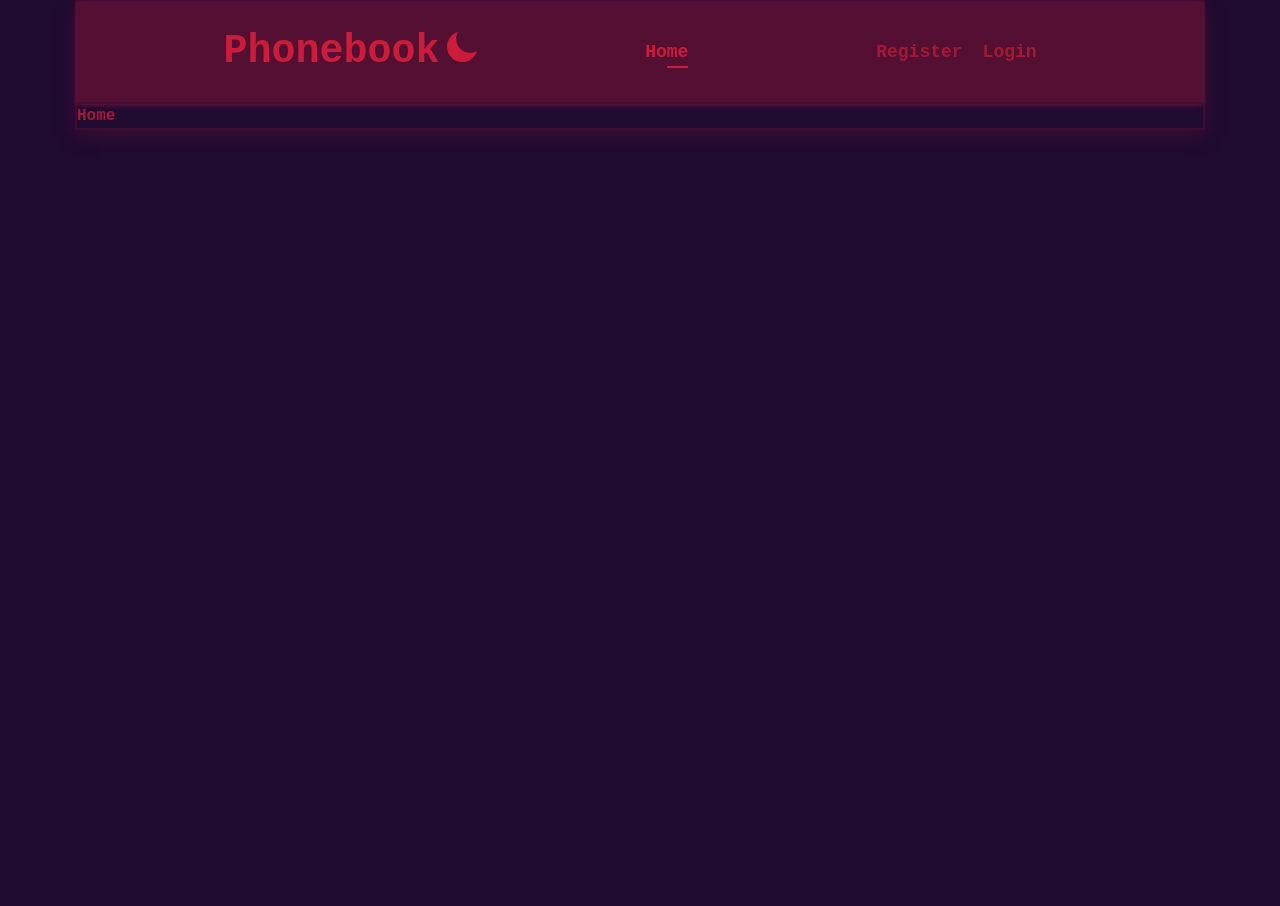
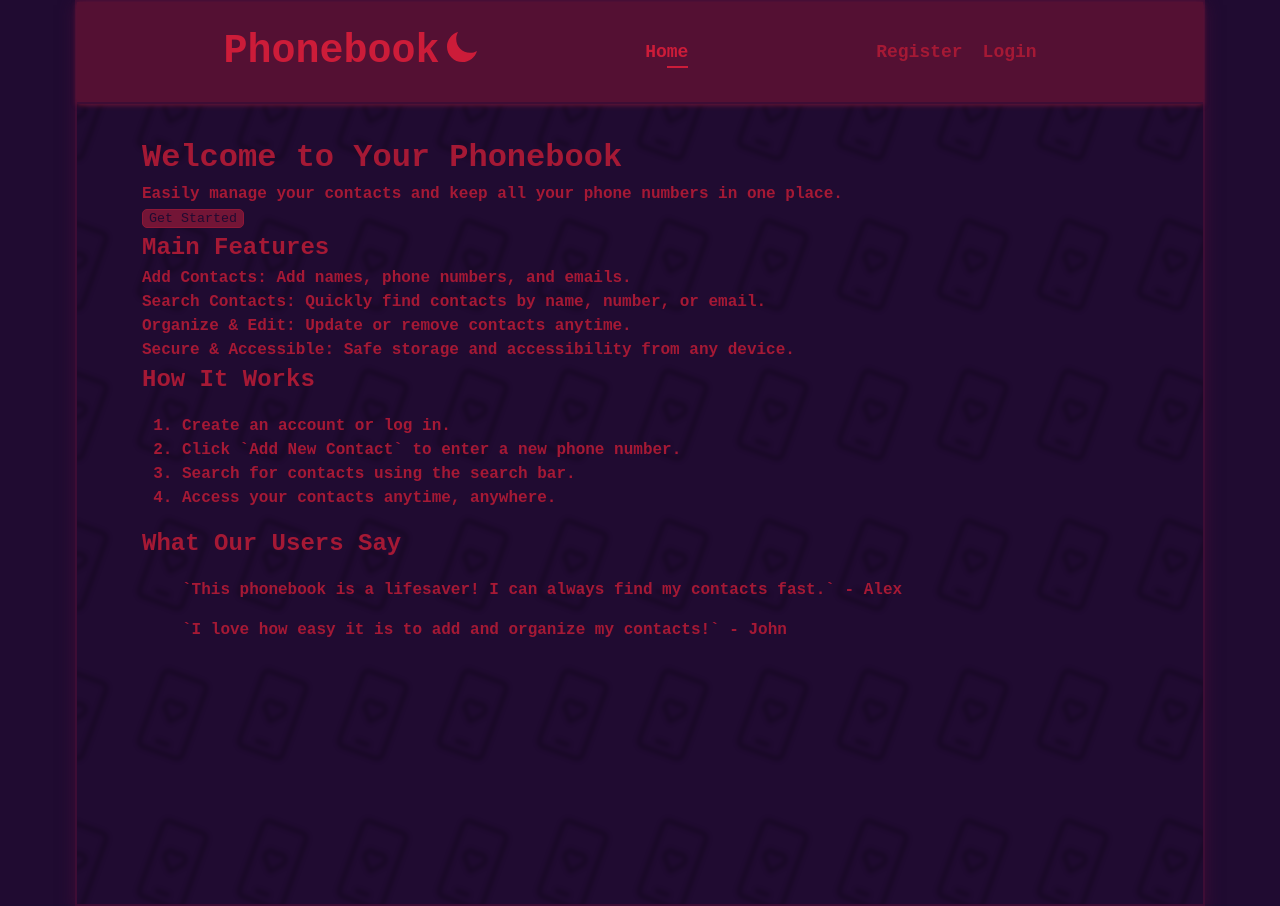
Before and after one commit to nikilandgello/goit-react-hw-08, a React (Vite) app: page / in a window 1280 px wide. Before the commit the page ends 800 px from the top, so only its background shows below. Built offline with nearby package versions, Linux system fonts and the light colour scheme; no server answers.

Commit message:
navigate registration, styles NotFoundPage

```diff
--- a/src/components/LoginForm/LoginForm.jsx
+++ b/src/components/LoginForm/LoginForm.jsx
@@ -32,7 +32,7 @@ const LoginForm = () => {
       .unwrap()
       .then(res => {
         toast.success(`Welcome, ${res.user.name}`);
-        navigate('/', { replace: true });
+        navigate('/contacts', { replace: true });
       })
       .catch(() => {
         toast.error('Invalid data');
--- a/src/components/RegisterForm/RegisterForm.jsx
+++ b/src/components/RegisterForm/RegisterForm.jsx
@@ -4,10 +4,12 @@ import css from './RegisterForm.module.css';
 import FieldBase from '../FieldBase/FieldBase';
 import { useDispatch } from 'react-redux';
 import { register } from '../../redux/auth/operations';
-import { Link } from 'react-router-dom';
+import { Link, useNavigate } from 'react-router-dom';
+import toast from 'react-hot-toast';
 
 const RegisterForm = () => {
   const dispatch = useDispatch();
+  const navigate = useNavigate();
   const initialValues = {
     name: '',
     email: '',
@@ -31,7 +33,15 @@ const RegisterForm = () => {
   });
 
   const onSubmit = (values, actions) => {
-    dispatch(register(values));
+    dispatch(register(values))
+      .unwrap()
+      .then(res => {
+        toast.success(`Welcome, ${res.user.name}`);
+        navigate('/contacts', { replace: true });
+      })
+      .catch(() => {
+        toast.error('Invalid data');
+      });
     actions.resetForm();
   };
   return (
--- a/src/components/UserMenu/UserMenu.module.css
+++ b/src/components/UserMenu/UserMenu.module.css
@@ -1,5 +1,4 @@
 .logoutBtn {
   font-size: 18px;
   padding: 5px 10px;
-  color: var(--);
 }
--- a/src/pages/HomePage/HomePage.jsx
+++ b/src/pages/HomePage/HomePage.jsx
@@ -1,5 +1,58 @@
+import clsx from 'clsx';
+import css from './HomePage.module.css';
+
 const HomePage = () => {
-  return <div>Home</div>;
+  return (
+    <div className={clsx('container', 'background')}>
+      <h1>Welcome to Your Phonebook</h1>
+      <p>
+        Easily manage your contacts and keep all your phone numbers in one
+        place.
+      </p>
+      <button>Get Started</button>
+
+      <section id="features">
+        <h2>Main Features</h2>
+        <ul>
+          <li>
+            <strong>Add Contacts:</strong> Add names, phone numbers, and emails.
+          </li>
+          <li>
+            <strong>Search Contacts:</strong> Quickly find contacts by name,
+            number, or email.
+          </li>
+          <li>
+            <strong>Organize & Edit:</strong> Update or remove contacts anytime.
+          </li>
+          <li>
+            <strong>Secure & Accessible:</strong> Safe storage and accessibility
+            from any device.
+          </li>
+        </ul>
+      </section>
+
+      <section id="how-it-works">
+        <h2>How It Works</h2>
+        <ol>
+          <li>Create an account or log in.</li>
+          <li>Click `Add New Contact` to enter a new phone number.</li>
+          <li>Search for contacts using the search bar.</li>
+          <li>Access your contacts anytime, anywhere.</li>
+        </ol>
+      </section>
+
+      <section id="testimonials">
+        <h2>What Our Users Say</h2>
+        <blockquote>
+          `This phonebook is a lifesaver! I can always find my contacts fast.` -
+          Alex
+        </blockquote>
+        <blockquote>
+          `I love how easy it is to add and organize my contacts!` - John
+        </blockquote>
+      </section>
+    </div>
+  );
 };
 
 export default HomePage;
--- a/src/pages/NotFound/NotFound.jsx
+++ b/src/pages/NotFound/NotFound.jsx
@@ -1,5 +1,18 @@
+import { Link } from 'react-router-dom';
+import css from './NotFound.module.css';
+import clsx from 'clsx';
+
 const NotFound = () => {
-  return <div></div>;
+  return (
+    <div className={clsx('container', 'background')}>
+      <div className={css.blockNotFound}>
+        <Link to="/" className={css.goHome}>
+          Go Home
+        </Link>
+        <div className={css.notFoundText}>Oops! Page not found</div>
+      </div>
+    </div>
+  );
 };
 
 export default NotFound;
--- /dev/null
+++ b/src/pages/NotFound/NotFound.module.css
@@ -0,0 +1,31 @@
+.blockNotFound {
+  padding: 50px 0;
+}
+
+.goHome {
+  cursor: pointer;
+  font-family: var(--font-family);
+  color: var(--mavka);
+  border: 1px solid var(--light-burgundy);
+  background-color: var(--botdeaux);
+  border-radius: 5px;
+  padding: 10px 15px;
+  transition: all 0.25s;
+  font-weight: 600;
+}
+
+.goHome:hover {
+  background-color: var(--light-burgundy);
+  border: 1px solid var(--botdeaux);
+}
+
+.notFoundText {
+  font-weight: 600;
+  text-align: center;
+  font-size: 30px;
+
+  display: flex;
+  height: 50vh;
+  justify-content: center;
+  align-items: center;
+}
--- a/src/redux/auth/operations.js
+++ b/src/redux/auth/operations.js
@@ -1,7 +1,6 @@
-//register login logout refreshUser
-
 import { createAsyncThunk } from '@reduxjs/toolkit';
 import axios from 'axios';
+import toast from 'react-hot-toast';
 
 export const api = axios.create({
   baseURL: 'https://connections-api.goit.global/',
@@ -19,6 +18,15 @@ export const register = createAsyncThunk(
       setAuthHeader(data.token);
       return data;
     } catch (error) {
+      if (error.response && error.response.data.code === 11000) {
+        toast.error(
+          'Email is already registered. Please try a different address!'
+        );
+      } else {
+        toast.error(
+          'An error occurred during registration. Please try again later.'
+        );
+      }
       return thunkAPI.rejectWithValue(error.message);
     }
   }
--- a/src/redux/auth/slice.js
+++ b/src/redux/auth/slice.js
@@ -27,6 +27,7 @@ const slice = createSlice({
         state.token = action.payload.token;
         state.isLoggedIn = true;
       })
+
       .addCase(logout.fulfilled, () => initialState)
 
       .addCase(refreshUser.pending, state => {
```
Also changed, not shown: src/pages/HomePage/HomePage.module.css (added).
